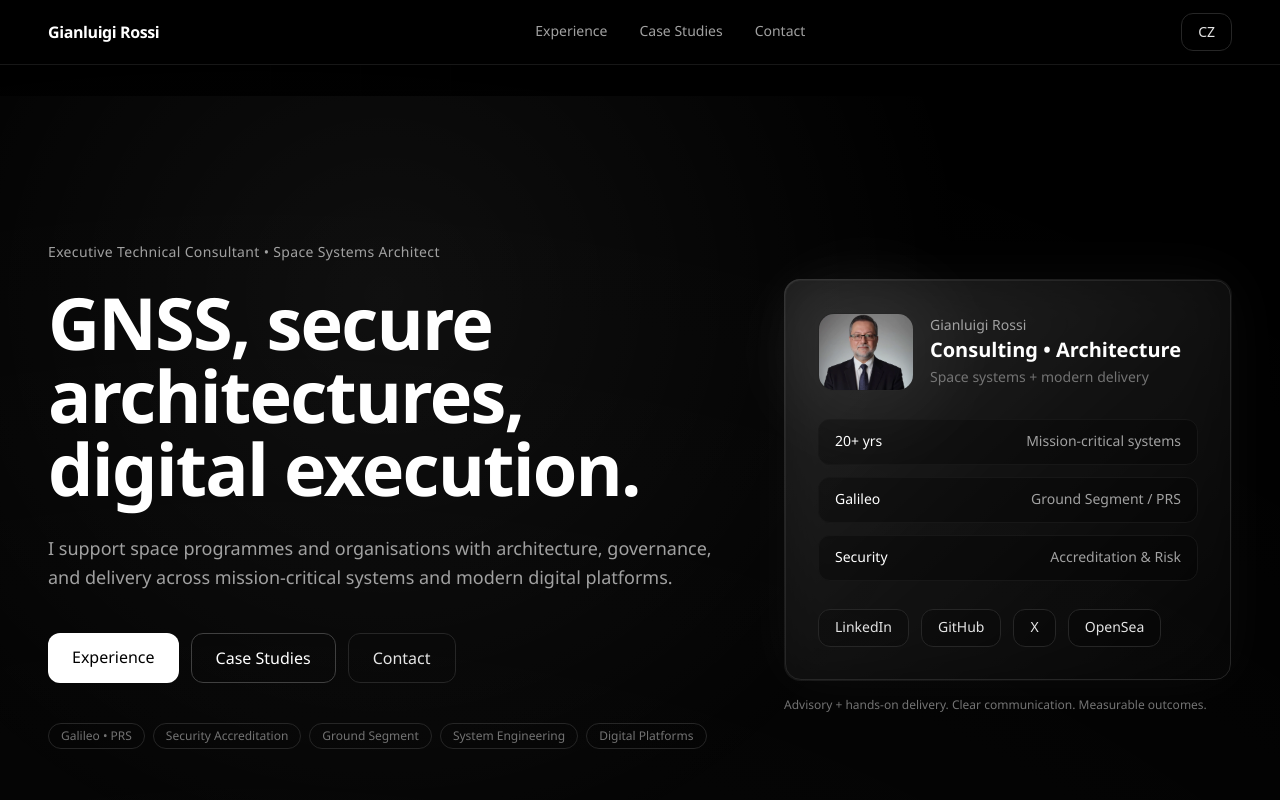
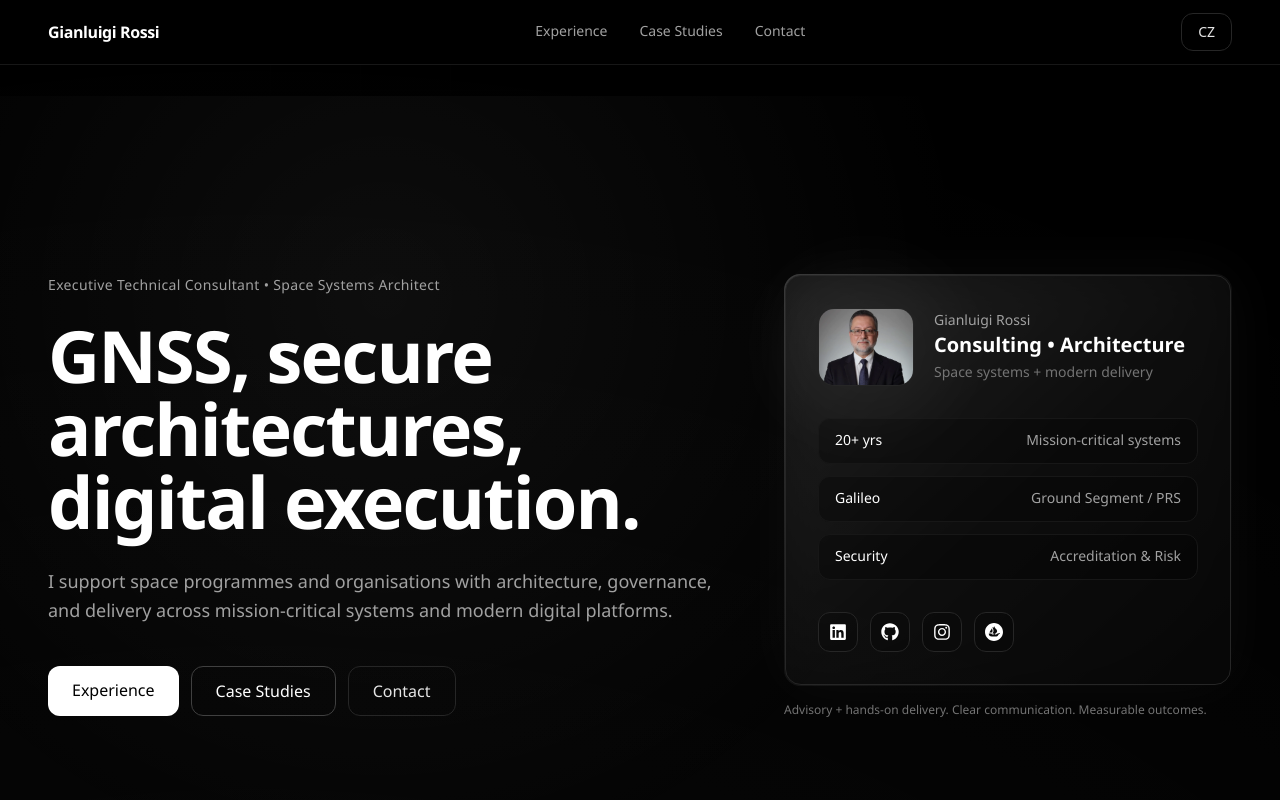
Before and after one commit to galileo73/portfolio, a React (Vite) app: page / in a window 1280 px wide. Shown: the top 800 px of the page. Built offline with nearby package versions, Linux system fonts and the light colour scheme.

Commit message:
20260227: Updated version 0.3

```diff
--- a/package.json
+++ b/package.json
@@ -11,8 +11,10 @@
   },
   "dependencies": {
     "framer-motion": "^12.34.3",
+    "lucide-react": "^0.575.0",
     "react": "^19.2.0",
-    "react-dom": "^19.2.0"
+    "react-dom": "^19.2.0",
+    "react-icons": "^5.5.0"
   },
   "devDependencies": {
     "@eslint/js": "^9.39.1",
--- a/src/components/sections/Hero.tsx
+++ b/src/components/sections/Hero.tsx
@@ -2,6 +2,9 @@ import Container from "../layout/Container";
 import Reveal from "../ui/Reveal";
 import profileImg from "../../assets/profile.png";
 import { useI18n } from "../../i18n/I18nProvider";
+
+import { FaLinkedin, FaGithub, FaInstagram } from "react-icons/fa";
+import { SiOpensea } from "react-icons/si";
 
 const METRICS = [
   { k: "20+ yrs", v: "Mission-critical systems" },
@@ -14,12 +17,14 @@ export default function Hero() {
 
   return (
     <section className="relative min-h-screen flex items-center overflow-hidden">
-      <div className="pointer-events-none absolute inset-0 bg-[radial-gradient(circle_at_30%_25%,rgba(255,255,255,0.06),transparent_55%)]" />
+      {/* subtle background glow */}
+      <div className="pointer-events-none absolute inset-0 bg-[radial-gradient(circle_at_30%_25%,rgba(255,255,255,0.05),transparent_55%)]" />
 
       <Container>
         <div className="grid lg:grid-cols-[1.2fr_0.8fr] gap-16 items-center">
-          {/* LEFT */}
-          <div className="relative">
+
+          {/* LEFT SIDE */}
+          <div>
             <Reveal>
               <p className="text-sm text-neutral-400 tracking-wide">
                 {t.hero.role}
@@ -46,12 +51,14 @@ export default function Hero() {
                 >
                   {t.hero.cta1}
                 </a>
+
                 <a
                   href="#projects"
                   className="px-6 py-3 rounded-xl border border-neutral-700 hover:border-white/70 transition"
                 >
                   {t.hero.cta2}
                 </a>
+
                 <a
                   href="#contact"
                   className="px-6 py-3 rounded-xl border border-neutral-800 hover:border-white/50 transition text-neutral-200"
@@ -60,47 +67,33 @@ export default function Hero() {
                 </a>
               </div>
             </Reveal>
-
-            <Reveal delay={0.2}>
-              <div className="mt-10 flex flex-wrap gap-2 text-xs text-neutral-500">
-                {[
-                  "Galileo • PRS",
-                  "Security Accreditation",
-                  "Ground Segment",
-                  "System Engineering",
-                  "Digital Platforms",
-                ].map((x) => (
-                  <span
-                    key={x}
-                    className="border border-neutral-800 px-3 py-1 rounded-full"
-                  >
-                    {x}
-                  </span>
-                ))}
-              </div>
-            </Reveal>
           </div>
 
-          {/* RIGHT CARD */}
-          <Reveal delay={0.08}>
+          {/* RIGHT SIDE CARD */}
+          <Reveal delay={0.1}>
             <div className="flex justify-center lg:justify-end">
               <div className="w-full max-w-[520px]">
+
                 <div className="relative rounded-2xl p-[1px]">
-                  <div className="absolute inset-0 rounded-2xl bg-gradient-to-br from-white/18 via-white/6 to-transparent" />
+                  <div className="absolute inset-0 rounded-2xl bg-gradient-to-br from-white/20 via-white/5 to-transparent" />
 
-                  <div className="relative rounded-2xl bg-neutral-950/60 backdrop-blur-xl border border-neutral-800 p-8 shadow-[0_0_60px_rgba(255,255,255,0.04)]">
-                    <div className="flex items-center gap-4">
+                  <div className="relative rounded-2xl bg-neutral-950/70 backdrop-blur-xl border border-neutral-800 p-8 shadow-[0_0_60px_rgba(255,255,255,0.04)]">
+
+                    {/* Profile */}
+                    <div className="flex items-center gap-5">
                       <div className="relative">
-                        <div className="absolute -inset-8 rounded-full bg-white/6 blur-2xl" />
+                        <div className="absolute -inset-8 rounded-full bg-white/5 blur-2xl" />
                         <img
                           src={profileImg}
-                          alt="Gianluigi"
+                          alt="Gianluigi Rossi"
                           className="relative w-24 h-24 rounded-2xl object-cover border border-neutral-800"
                         />
                       </div>
 
                       <div>
-                        <p className="text-sm text-neutral-400">Gianluigi Rossi</p>
+                        <p className="text-sm text-neutral-400">
+                          Gianluigi Rossi
+                        </p>
                         <p className="text-xl font-semibold">
                           Consulting • Architecture
                         </p>
@@ -110,7 +103,8 @@ export default function Hero() {
                       </div>
                     </div>
 
-                    <div className="mt-7 grid grid-cols-1 gap-3">
+                    {/* Metrics */}
+                    <div className="mt-8 space-y-3">
                       {METRICS.map((m) => (
                         <div
                           key={m.k}
@@ -122,53 +116,56 @@ export default function Hero() {
                       ))}
                     </div>
 
-                    <div className="mt-7 flex flex-wrap gap-3">
+                    {/* Social icons only */}
+                    <div className="mt-8 flex gap-3">
                       <a
                         href="PASTE_LINKEDIN"
                         target="_blank"
                         rel="noreferrer"
-                        className="hover-lift inline-flex items-center gap-2 rounded-xl border border-neutral-800 bg-black/20 px-4 py-2 text-sm text-neutral-200 hover:border-white/40 hover:text-white transition"
+                        className="hover-lift w-10 h-10 flex items-center justify-center rounded-xl border border-neutral-800 bg-black/20 hover:border-white/40 transition"
                       >
-                        LinkedIn
+                        <FaLinkedin size={18} />
                       </a>
 
                       <a
                         href="https://github.com/galileo73"
                         target="_blank"
                         rel="noreferrer"
-                        className="hover-lift inline-flex items-center gap-2 rounded-xl border border-neutral-800 bg-black/20 px-4 py-2 text-sm text-neutral-200 hover:border-white/40 hover:text-white transition"
+                        className="hover-lift w-10 h-10 flex items-center justify-center rounded-xl border border-neutral-800 bg-black/20 hover:border-white/40 transition"
                       >
-                        GitHub
+                        <FaGithub size={18} />
                       </a>
 
                       <a
-                        href="PASTE_X"
+                        href="PASTE_INSTAGRAM"
                         target="_blank"
                         rel="noreferrer"
-                        className="hover-lift inline-flex items-center gap-2 rounded-xl border border-neutral-800 bg-black/20 px-4 py-2 text-sm text-neutral-200 hover:border-white/40 hover:text-white transition"
+                        className="hover-lift w-10 h-10 flex items-center justify-center rounded-xl border border-neutral-800 bg-black/20 hover:border-white/40 transition"
                       >
-                        X
+                        <FaInstagram size={18} />
                       </a>
 
                       <a
                         href="PASTE_OPENSEA"
                         target="_blank"
                         rel="noreferrer"
-                        className="hover-lift inline-flex items-center gap-2 rounded-xl border border-neutral-800 bg-black/20 px-4 py-2 text-sm text-neutral-200 hover:border-white/40 hover:text-white transition"
+                        className="hover-lift w-10 h-10 flex items-center justify-center rounded-xl border border-neutral-800 bg-black/20 hover:border-white/40 transition"
                       >
-                        OpenSea
+                        <SiOpensea size={18} />
                       </a>
                     </div>
+
                   </div>
                 </div>
 
                 <p className="mt-4 text-xs text-neutral-500">
-                  Advisory + hands-on delivery. Clear communication. Measurable
-                  outcomes.
+                  Advisory + hands-on delivery. Clear communication. Measurable outcomes.
                 </p>
+
               </div>
             </div>
           </Reveal>
+
         </div>
       </Container>
     </section>
```
Also changed, not shown: 1 other file (tests, documents, lock files or other folders).
